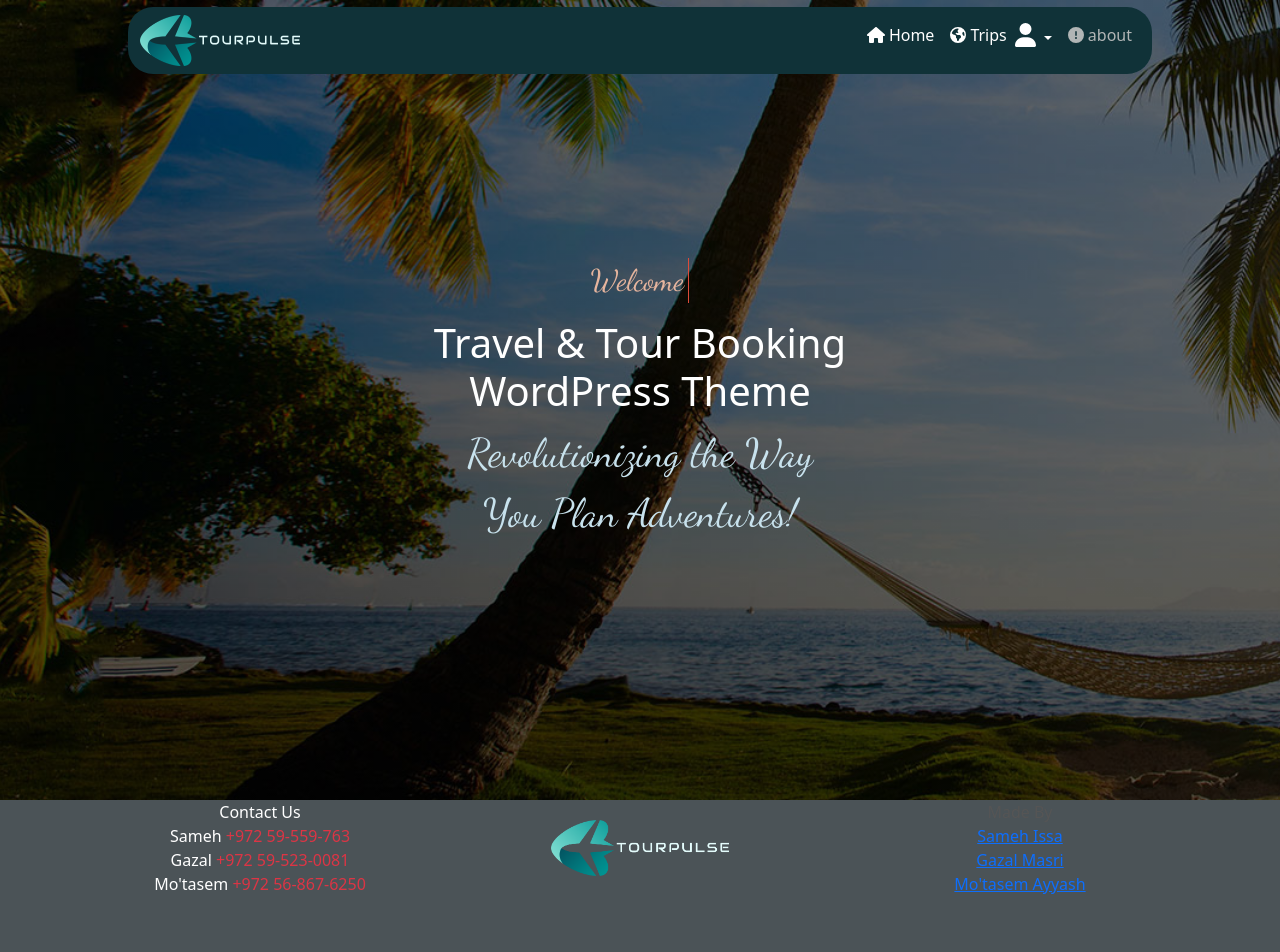
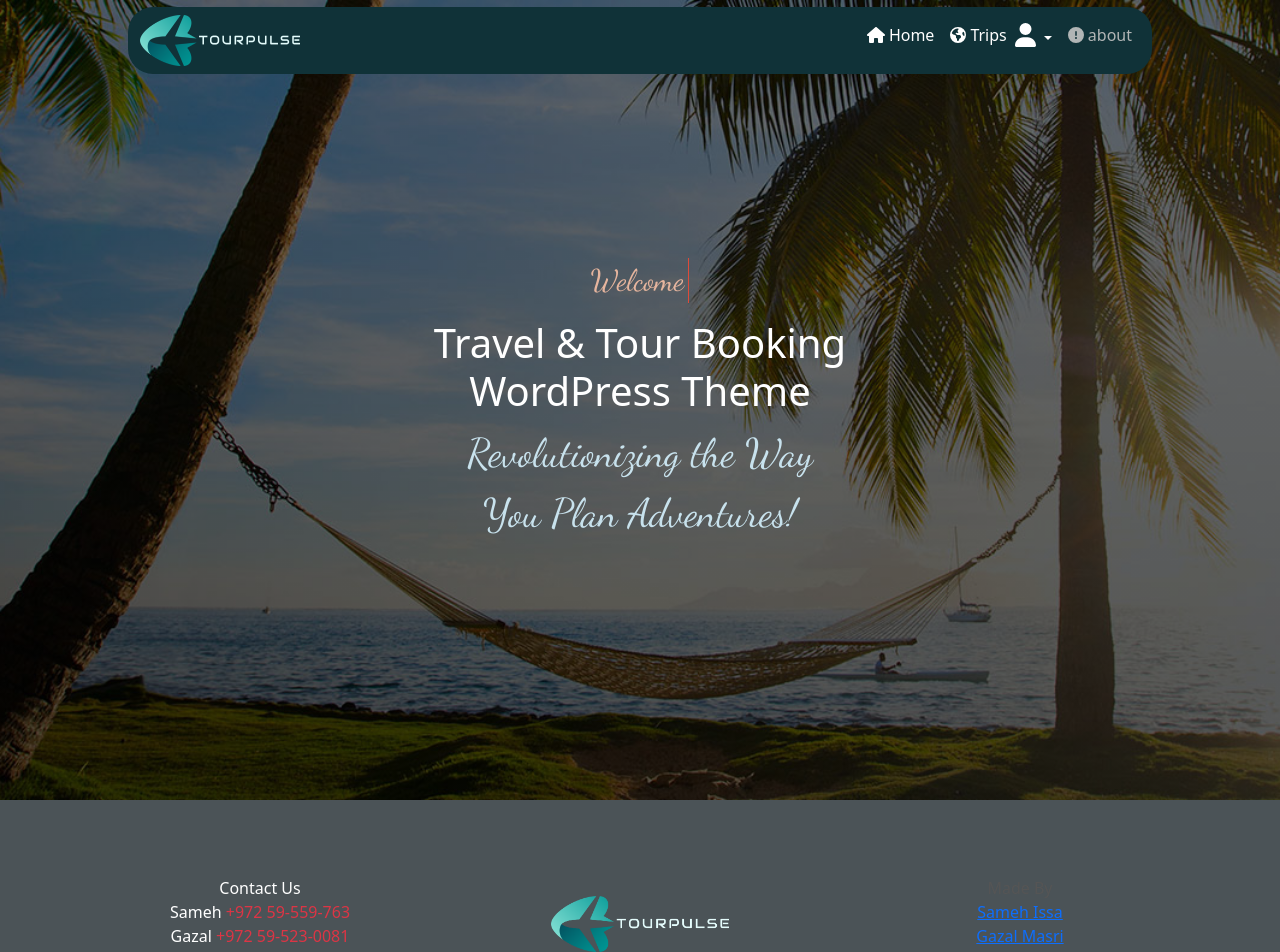
Before and after one commit to s11925968/TourPluse, a React (Vite) app: page / in a window 1280 px wide. Shown: the top 952 px of the page. Built offline with nearby package versions, Linux system fonts and the light colour scheme; a web font is replaced by a local one.

Commit message:
portfolio

```diff
--- a/src/compount/web/footer/Footer.jsx
+++ b/src/compount/web/footer/Footer.jsx
@@ -3,7 +3,7 @@ import './footer.css'
 export default function Footer() {
   return (
     <div>
-      <footer className="footers" id="hire-me">
+      <footer className="footers py-5" id="hire-me">
         <div className="container">
           <div className="row align-items-center pb-4">
             <div className="col-md-4">
@@ -15,7 +15,7 @@ export default function Footer() {
               </div>
 
             </div>
-            <div className="images col-md-4 text-center">
+            <div className="images col-md-4 text-center py-5">
             <img
               src="/images/fulllogo_transparent_nobuffer.png"
               alt="logo"
--- a/src/compount/web/footer/footer.css
+++ b/src/compount/web/footer/footer.css
@@ -1,5 +1,5 @@
 .footers{
-  height: 20vh!important;
+
   background-color: #4b5357;
 }
 .footers .images img{
@@ -14,7 +14,6 @@
     margin-top: 10px !important;
   }
   .footers{
-    margin-top: 15px !important;
   }
 
 }
--- a/src/compount/web/home/Home.css
+++ b/src/compount/web/home/Home.css
@@ -29,7 +29,7 @@ a{
   height: 100vh;
   background-position: 50% 50%;
   background-size:cover;
-  background-position: 3% 0%;
+  background-position: 50% 0%;
   background-repeat: no-repeat;
 }
 .info-header{
```
